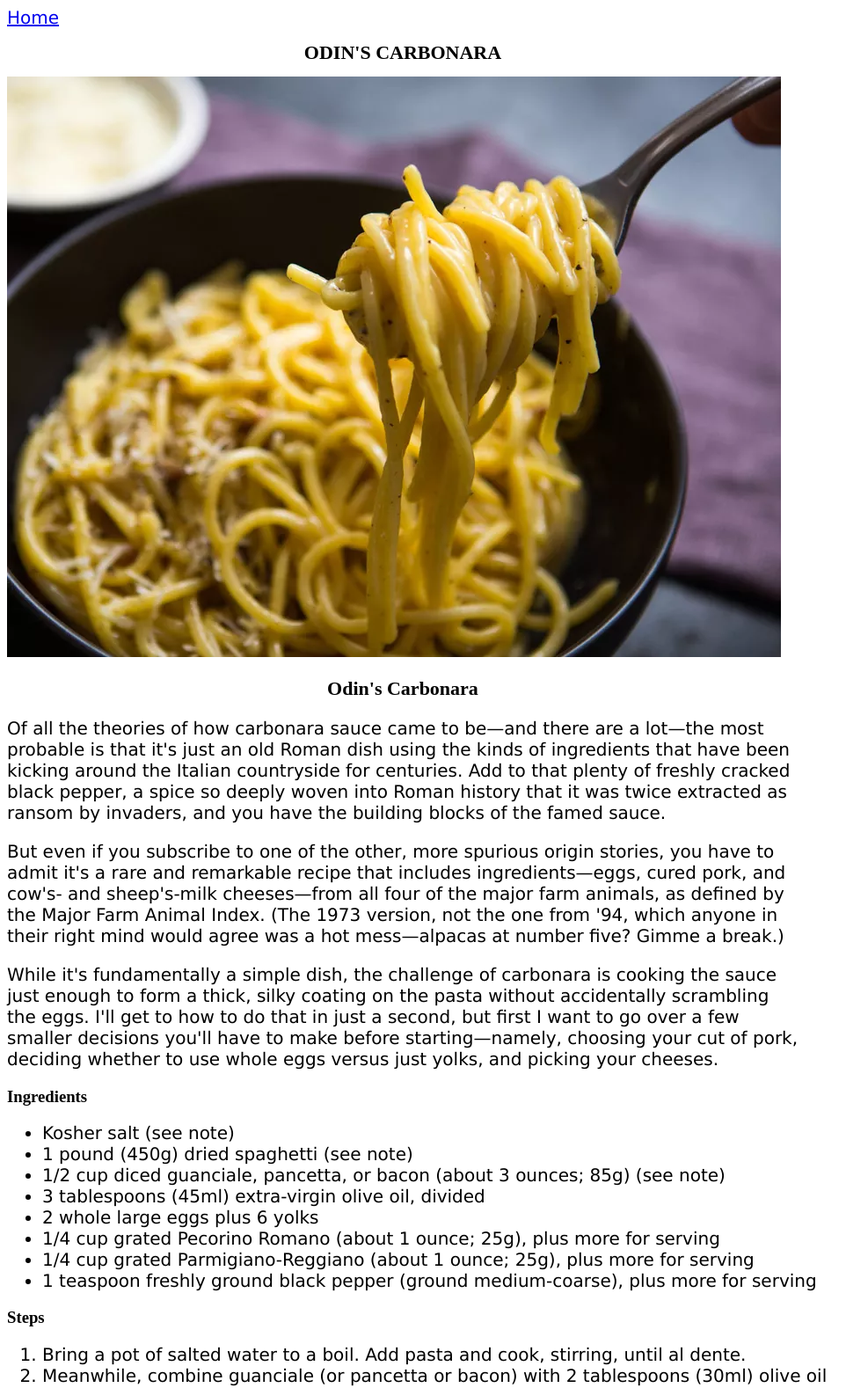
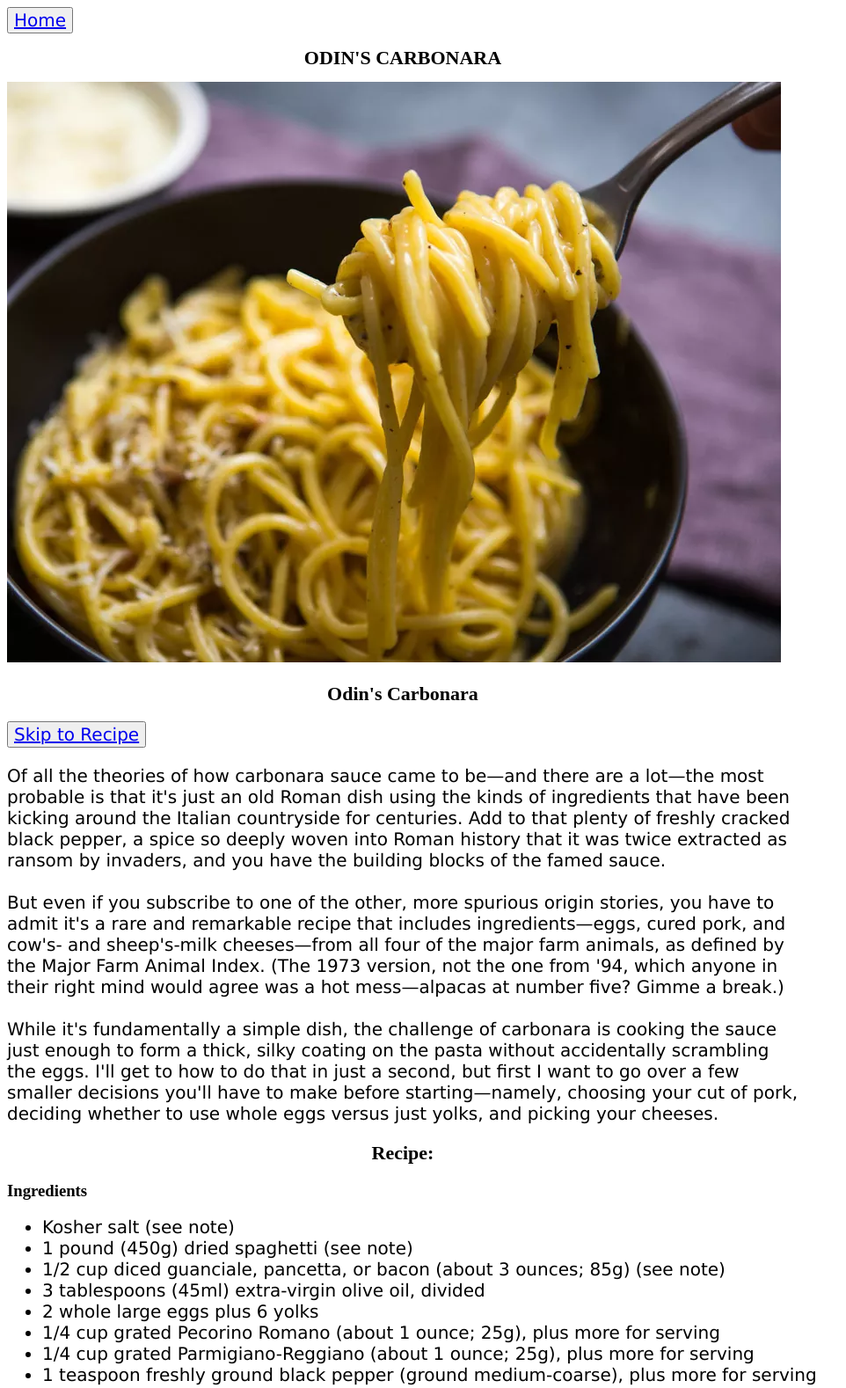
Before and after one commit to Kise93/odin-recipes, a plain HTML site: page recipes/carbonara.html in a window 1280 px wide. Shown: the top 1578 px of the page at 88% size, without its empty margins (0-962 px from the left). Drawn offline with Linux system fonts and the light colour scheme.

Commit message:
Add skip to recipe button

```diff
--- a/recipes/carbonara.html
+++ b/recipes/carbonara.html
@@ -6,26 +6,27 @@
         <link rel="stylesheet" href="../style.css">
     </head>
     <body>
-        <a id="header" href="../index.html">Home</a>
+        <button class="home hover"><a id="header" href="../index.html">Home</a></button>
         <h1>ODIN'S CARBONARA</h1>
         <img src="../images/finished_carbonara.webp">
         <h2>Odin's Carbonara</h2>
+        <button class="pagetop hover"><a id="pagetop", href="#recipe">Skip to Recipe</a></body></button>
         <p> Of all the theories of how carbonara sauce came to be—and there are a lot—the most probable is that it's just an old Roman dish using the
             kinds of ingredients that have been kicking around the Italian countryside for centuries. Add to that plenty of freshly cracked black pepper,
             a spice so deeply woven into Roman history that it was twice extracted as ransom by invaders, and you have the building blocks of the famed sauce.
-        </p>
-
-        <p> But even if you subscribe to one of the other, more spurious origin stories, you have to admit it's a rare and remarkable recipe that includes
+        <br>
+        <br>
+            But even if you subscribe to one of the other, more spurious origin stories, you have to admit it's a rare and remarkable recipe that includes
             ingredients—eggs, cured pork, and cow's- and sheep's-milk cheeses—from all four of the major farm animals, as defined by the Major Farm Animal
             Index. (The 1973 version, not the one from '94, which anyone in their right mind would agree was a hot mess—alpacas at number five? Gimme a break.)
-        </p>
+        <br>
+        <br>
 
-        <p>
             While it's fundamentally a simple dish, the challenge of carbonara is cooking the sauce just enough to form a thick, silky coating on the pasta without
             accidentally scrambling the eggs. I'll get to how to do that in just a second, but first I want to go over a few smaller decisions you'll have to make
             before starting—namely, choosing your cut of pork, deciding whether to use whole eggs versus just yolks, and picking your cheeses.
         </p>
-
+        <h2 id="recipe">Recipe:</h2>
         <h3>Ingredients</h3>
         <ul>
 
@@ -67,7 +68,7 @@
                 as desired. </li>
         </ol>
 
-        <button><a href="#header">Up, up, and away!</a></body></button>
+        <button class="pagetop hover"><a id="pagetop", href="#header">Up, up, and away!</a></body></button>
     <!-- blabla-->
         </body>
 </html>
```
